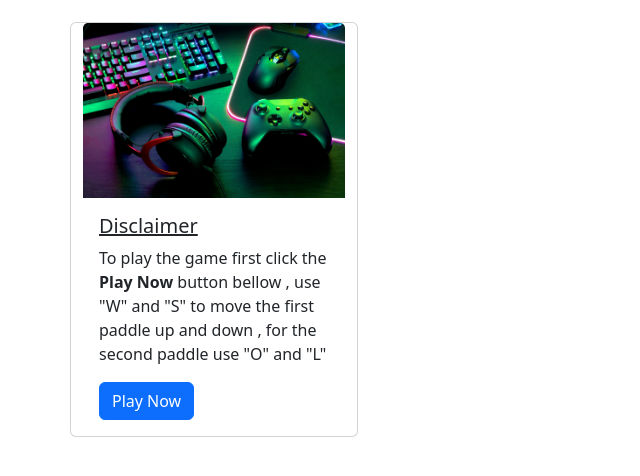
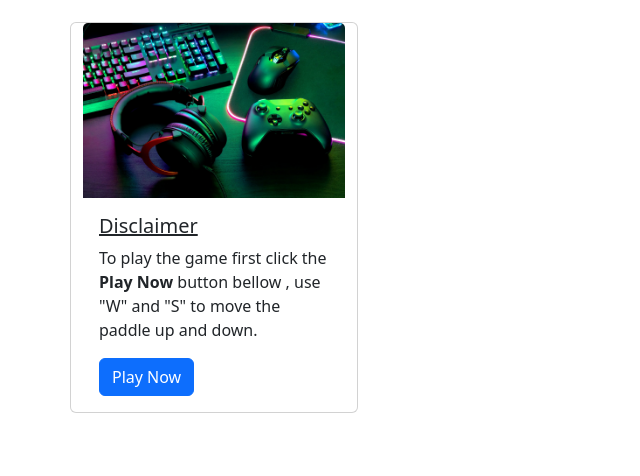
Before and after one commit to Indranil-96/Ping-Pong-Game, a plain HTML site: page index.html in a window 1280 px wide. Shown: the part 60-536 px from the top of the page, without its empty margins (0-640 px from the left). Drawn offline with nearby package versions, Linux system fonts and the light colour scheme.

Commit message:
Compleat Game

```diff
--- a/index.html
+++ b/index.html
@@ -23,7 +23,7 @@
     <img src="Images/Fate-of-Game-Preservation-Games-GettyImages-1170073827.webp" class="card-img-top" alt="...">
     <div class="card-body">
       <h5 class="card-title"><U>Disclaimer</U></h5>
-      <p class="card-text">To play the game first click the <b>Play Now</b> button bellow , use "W" and "S" to move the first paddle up and down , for the second paddle use "O" and "L"</p>
+      <p class="card-text">To play the game first click the <b>Play Now</b> button bellow , use "W" and "S" to move the  paddle up and down.</p>
       <a href="game.html" class="btn btn-primary">Play Now</a>
     </div>
   </div>
```
Also changed, not shown: script.js (+2 -5 lines).
